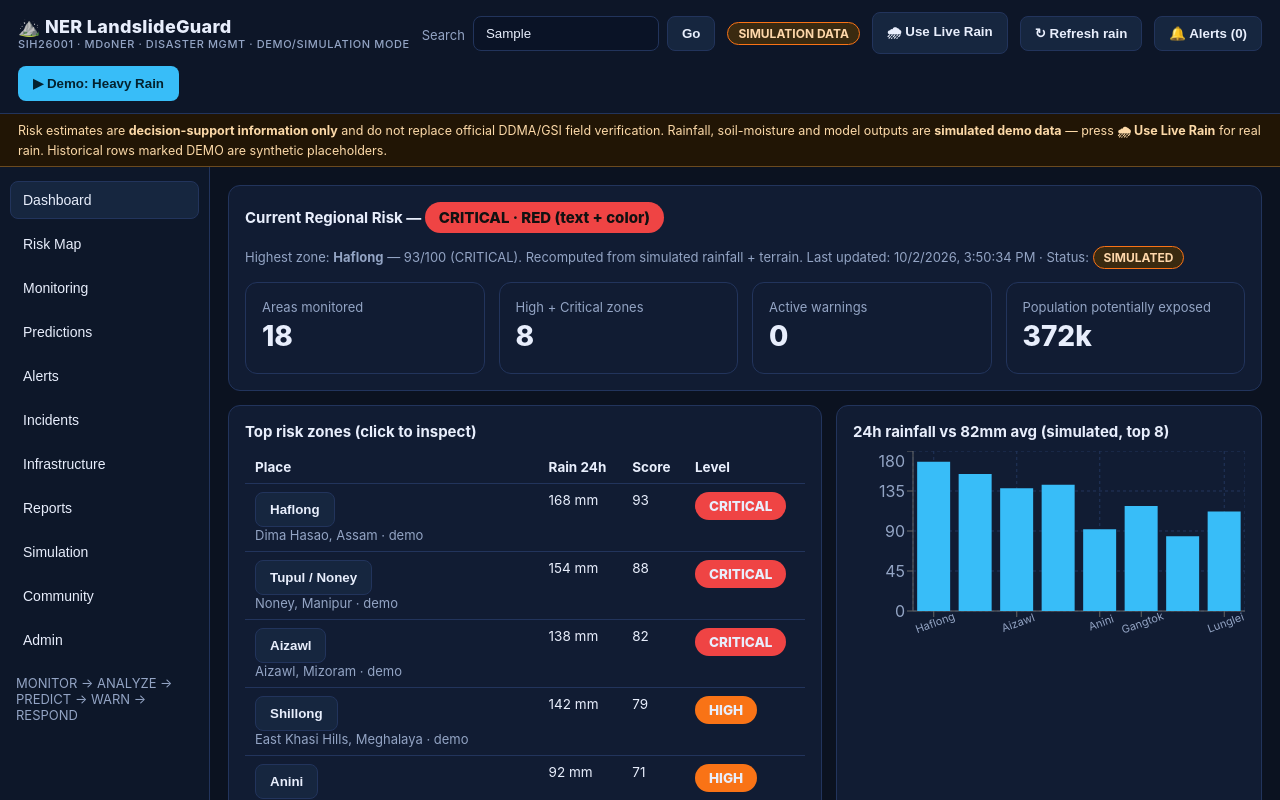
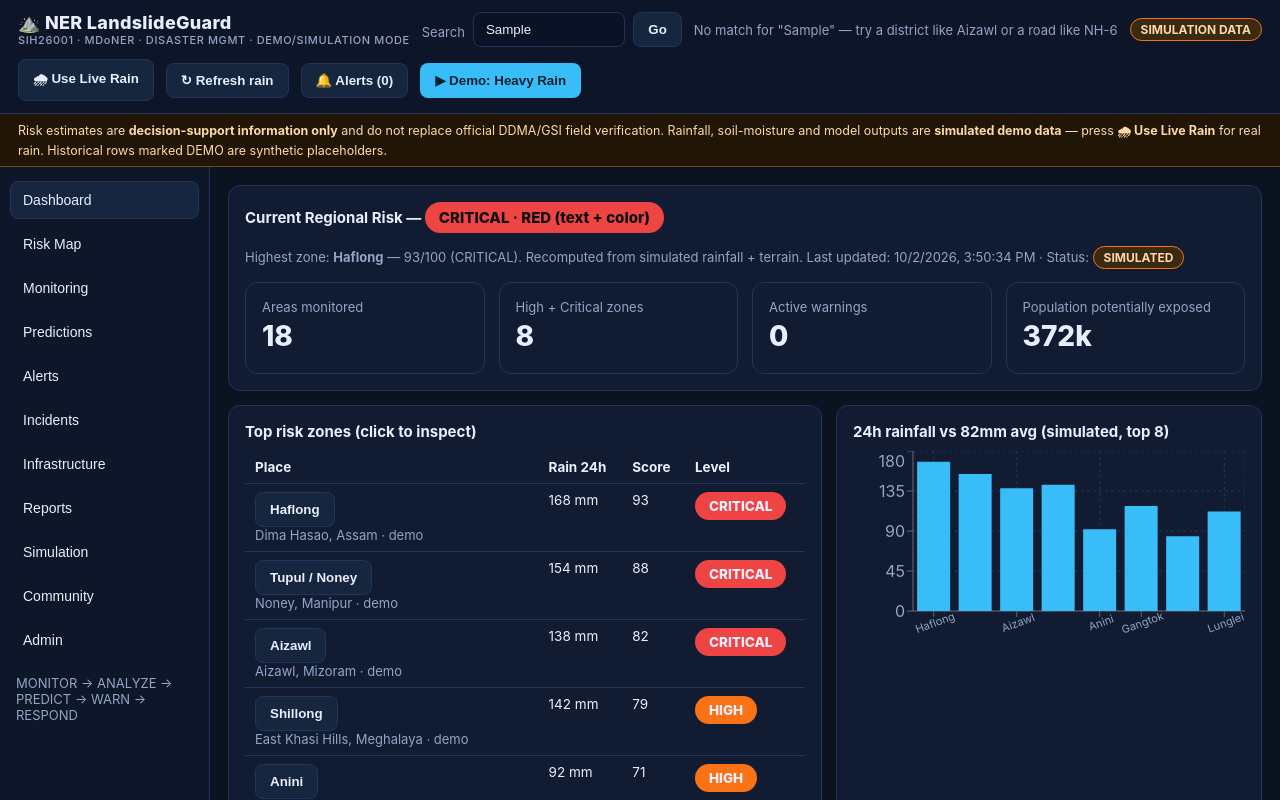
Before and after one commit to debangshuuii/LANDSLIDE-DETECTOR1, a React (Vite) app: page / in a window 1280 px wide. Both pictures are taken after typing "Sample" into the empty fields and a click on the button "Go". Shown: the top 800 px of the page. Built offline with nearby package versions, Linux system fonts and the light colour scheme.

Commit message:
fix search: ranked place/district/state/road matching, suggestions, Enter key, fly-to + highlight on map

```diff
--- a/src/App.tsx
+++ b/src/App.tsx
@@ -15,6 +15,22 @@ const TABS: Tab[] = ['Dashboard', 'Risk Map', 'Monitoring', 'Predictions', 'Aler
 function FitAll() {
   const map = useMap();
   useEffect(() => { map.fitBounds([[21.9, 88.0], [29.5, 97.5]]); }, [map]);
+  return null;
+}
+
+// Fly to the selected zone when the user searches or clicks a place.
+// Skips the first render so the initial full-NER fit stays intact.
+import { useRef } from 'react';
+function FlyToSelected({ lat, lon, zoneKey }: { lat: number; lon: number; zoneKey: string }) {
+  const map = useMap();
+  const first = useRef(true);
+  const lastKey = useRef(zoneKey);
+  useEffect(() => {
+    if (first.current) { first.current = false; lastKey.current = zoneKey; return; }
+    if (lastKey.current === zoneKey) return;
+    lastKey.current = zoneKey;
+    map.flyTo([lat, lon], 9, { duration: 1.2 });
+  }, [map, lat, lon, zoneKey]);
   return null;
 }
 
@@ -99,7 +115,39 @@ export default function App() {
 
   const allLow = zones.length > 0 && zones.every(z => z.risk.level === 'LOW');
   const overall: RiskLevel = counts.critical > 0 ? 'CRITICAL' : counts.high > 0 ? 'HIGH' : allLow ? 'LOW' : 'MODERATE';
-  const filtered = query ? zones.filter(z => `${z.zone.place} ${z.zone.district} ${z.zone.state}`.toLowerCase().includes(query.toLowerCase())) : zones;
+  const norm = (s: string) => s.trim().toLowerCase();
+  // Ranked search across place/district/state/roads (placeholder promises roads).
+  const scored = useMemo(() => {
+    const q = norm(query);
+    if (!q) return [];
+    return zones
+      .map(z => {
+        const place = norm(z.zone.place), dist = norm(z.zone.district), st = norm(z.zone.state);
+        const roads = z.zone.roads.map(norm);
+        let score = 0;
+        if (place.startsWith(q)) score += 3;
+        else if (place.includes(q)) score += 2;
+        if (dist.includes(q)) score += 1.5;
+        if (st.includes(q)) score += 1;
+        if (roads.some(r => r.includes(q))) score += 1;
+        return { z, score };
+      })
+      .filter(r => r.score > 0)
+      .sort((a, b) => b.score - a.score)
+      .map(r => r.z);
+  }, [query, zones]);
+  const [searchMsg, setSearchMsg] = useState('');
+  const goToZone = (id: string) => {
+    setSelectedId(id);
+    setSearchMsg('');
+    setTab('Risk Map'); // FlyToSelected pans/zooms the map there
+  };
+  const runSearch = () => {
+    const q = norm(query);
+    if (!q) { setSearchMsg('Type a place — e.g. Shillong'); return; }
+    if (scored.length === 0) { setSearchMsg(`No match for "${query.trim()}" — try a district like Aizawl or a road like NH-6`); return; }
+    goToZone(scored[0].zone.id);
+  };
 
   const pushAlert = (zoneId: string, level: RiskLevel, message: string) => {
     const z = NER_ZONES.find(v => v.id === zoneId);
@@ -138,11 +186,21 @@ export default function App() {
     <>
       <div className="topbar">
         <div className="brand">⛰️ NER LandslideGuard<small>SIH26001 · MDoNER · DISASTER MGMT · DEMO/SIMULATION MODE</small></div>
-        <div className="search">
+        <div className="search" style={{ position: 'relative' }}>
           <label htmlFor="site-search" className="muted" style={{ alignSelf: 'center' }}>Search</label>
-          <input id="site-search" placeholder="State / district / village / road — e.g. Shillong" value={query} onChange={e => setQuery(e.target.value)} />
-          <button className="btn" onClick={() => { const f = filtered[0]; if (f) { setSelectedId(f.zone.id); setTab('Risk Map'); } }}>Go</button>
+          <input id="site-search" placeholder="State / district / village / road — e.g. Shillong" value={query} onChange={e => { setQuery(e.target.value); setSearchMsg(''); }} onKeyDown={e => { if (e.key === 'Enter') runSearch(); }} autoComplete="off" />
+          <button className="btn" onClick={runSearch}>Go</button>
+          {norm(query) && scored.length > 0 && (
+            <div style={{ position: 'absolute', top: '100%', left: 0, right: 0, background: '#0d1628', border: '1px solid #22345c', borderRadius: 8, marginTop: 4, zIndex: 1200, overflow: 'hidden' }}>
+              {scored.slice(0, 6).map(s => (
+                <button key={s.zone.id} className="btn" style={{ display: 'block', width: '100%', textAlign: 'left', border: 'none', borderRadius: 0 }} onClick={() => goToZone(s.zone.id)}>
+                  {s.zone.place} <span className="muted">· {s.zone.district}, {s.zone.state} · {s.risk.score} {s.risk.level}</span>
+                </button>
+              ))}
+            </div>
+          )}
         </div>
+        {searchMsg && <span className="muted" role="status">{searchMsg}</span>}
         <span className={useLive ? 'badge live' : 'badge sim'}>{useLive ? 'LIVE RAIN (Open-Meteo)' : 'SIMULATION DATA'}</span>
         <button className="btn" onClick={() => setUseLive(v => !v)} title="Beginner: this one switch swaps demo numbers for real API rain">{useLive ? '☁ Use Demo Data' : '🌧 Use Live Rain'}</button>
         <button className="btn" onClick={refreshLive}>{liveLoading ? 'Fetching…' : '↻ Refresh rain'}</button>
@@ -204,6 +262,7 @@ export default function App() {
                 <Suspense fallback={<p className="muted">Loading map…</p>}>
                 <MapContainer center={[26, 92.5]} zoom={6} style={{ marginTop: 10 }}>
                   <FitAll />
+                  <FlyToSelected lat={selected.zone.lat} lon={selected.zone.lon} zoneKey={selected.zone.id} />
                   <TileLayer url="https://{s}.tile.openstreetmap.org/{z}/{x}/{y}.png" attribution="© OpenStreetMap contributors" />
                   {layers.rain && zones.map(z => (
                     <CircleMarker key={`rain-${z.zone.id}`} center={[z.zone.lat, z.zone.lon]} radius={4 + Math.min(30, (z.zone.rainfall24mm + demoBoost) / 6)} pathOptions={{ color: '#38bdf8', fillColor: '#38bdf8', fillOpacity: 0.18, dashArray: '4 4' }}>
@@ -211,7 +270,7 @@ export default function App() {
                     </CircleMarker>
                   ))}
                   {layers.risk && zones.map(z => (
-                    <CircleMarker key={z.zone.id} center={[z.zone.lat, z.zone.lon]} radius={8 + z.risk.score / 12} pathOptions={{ color: z.risk.color, fillColor: z.risk.color, fillOpacity: 0.55 }} eventHandlers={{ click: () => setSelectedId(z.zone.id) }}>
+                    <CircleMarker key={z.zone.id} center={[z.zone.lat, z.zone.lon]} radius={(z.zone.id === selected.zone.id ? 12 : 8) + z.risk.score / 12} pathOptions={{ color: z.zone.id === selected.zone.id ? '#ffffff' : z.risk.color, fillColor: z.risk.color, fillOpacity: 0.55, weight: z.zone.id === selected.zone.id ? 3 : 1 }} eventHandlers={{ click: () => setSelectedId(z.zone.id) }}>
                       <Popup><b>{z.zone.place}</b> ({z.zone.district})<br />Risk {z.risk.score} — {z.risk.level}<br />Rain 24h: {Math.round(z.zone.rainfall24mm + demoBoost)} mm<br />{z.risk.reasons[0]}</Popup>
                     </CircleMarker>
                   ))}
```
